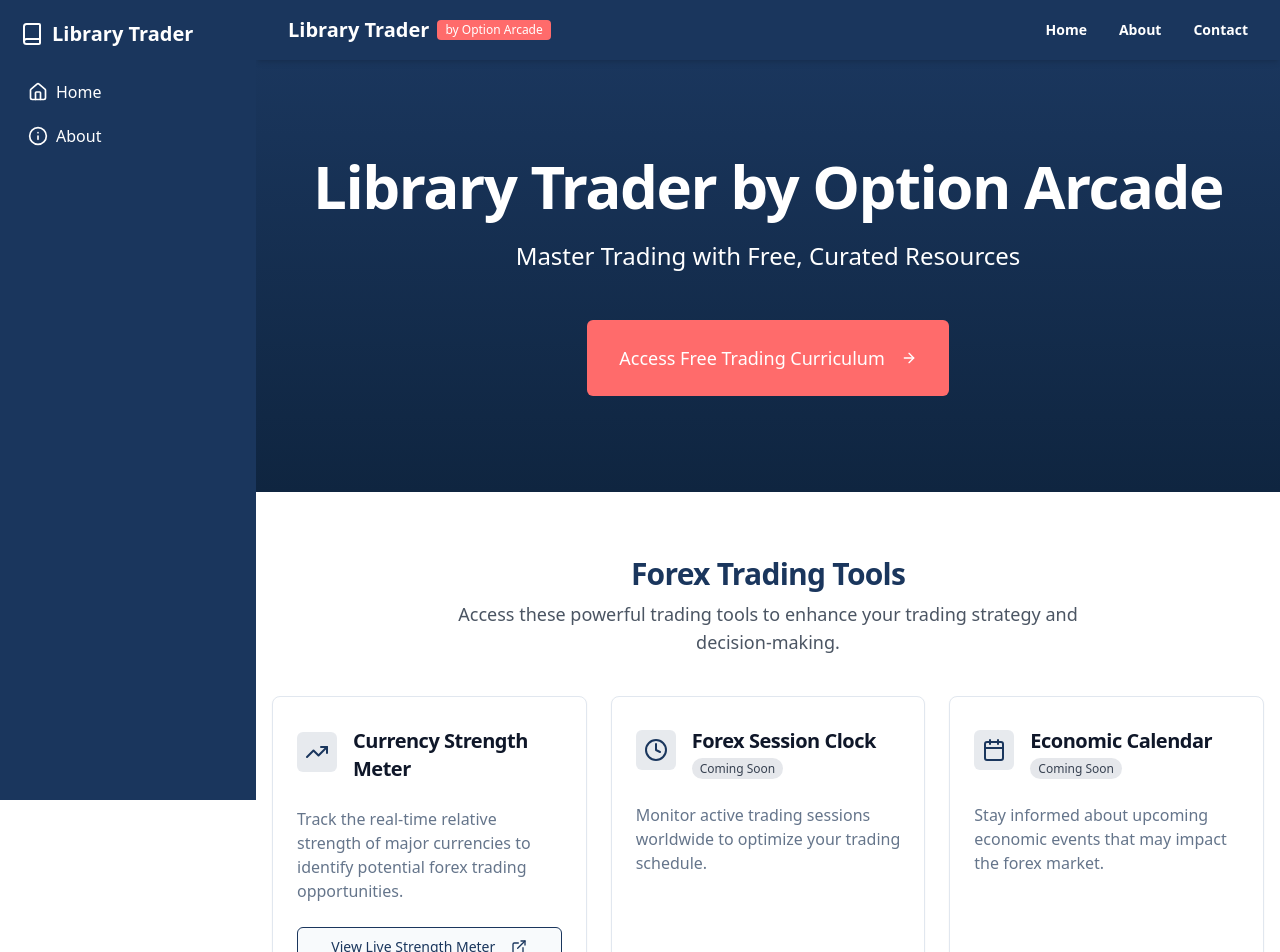
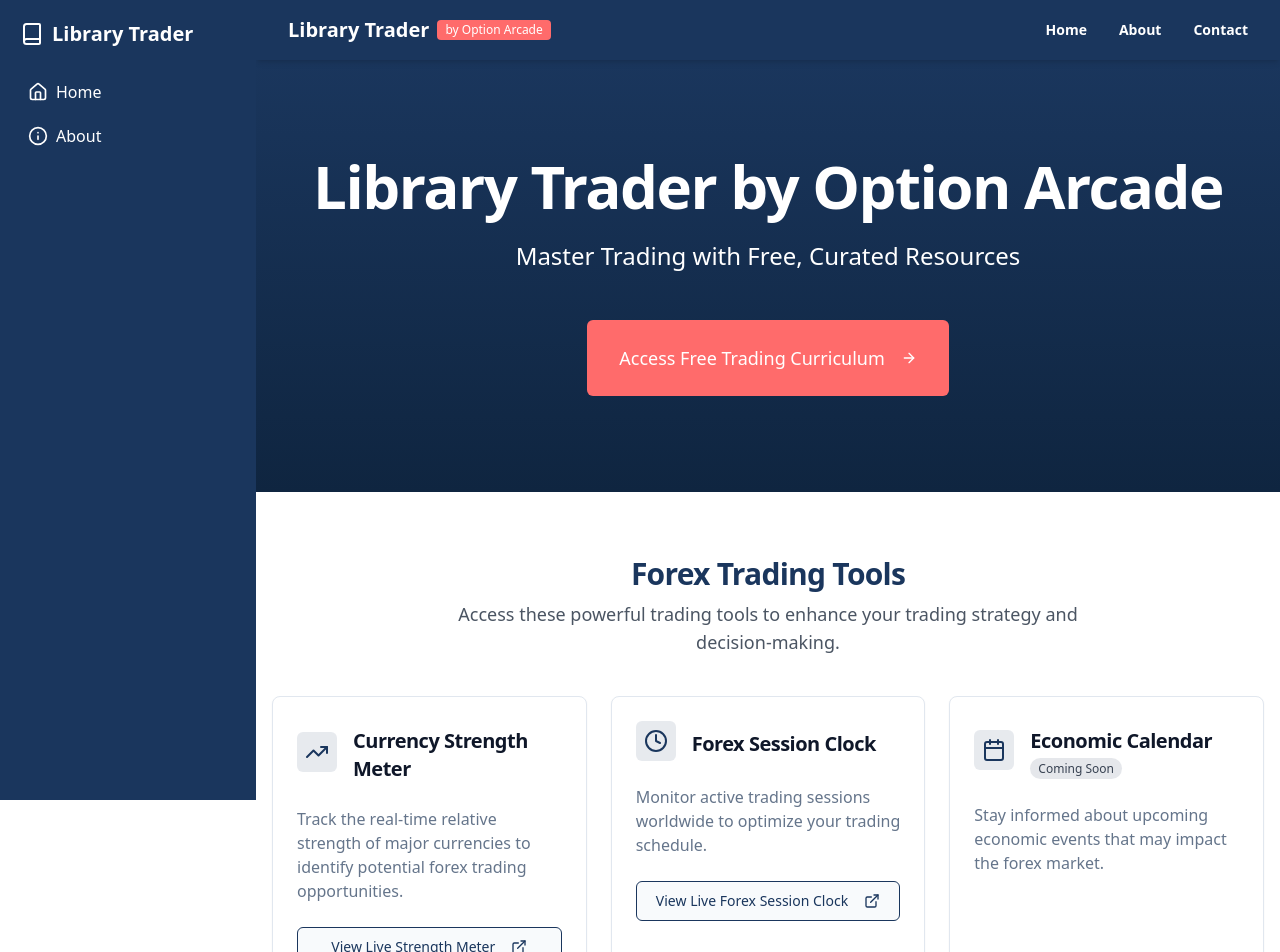
Before and after one commit to Preeth69/arcade-learning-hub, a React (Vite) app: page / in a window 1280 px wide. Shown: the top 952 px of the page. Built offline with nearby package versions, Linux system fonts and the light colour scheme.

Commit message:
Add Forex Session Clock section
Update the Forex Session Clock section with a button linking to the Babypips tool.

```diff
--- a/src/components/ForexTools.tsx
+++ b/src/components/ForexTools.tsx
@@ -18,7 +18,9 @@ const toolsData = [
     title: "Forex Session Clock",
     description: "Monitor active trading sessions worldwide to optimize your trading schedule.",
     icon: Clock,
-    comingSoon: true,
+    comingSoon: false,
+    link: "https://www.babypips.com/tools/forex-market-hours",
+    buttonText: "View Live Forex Session Clock"
   },
   {
     id: 3,
```
